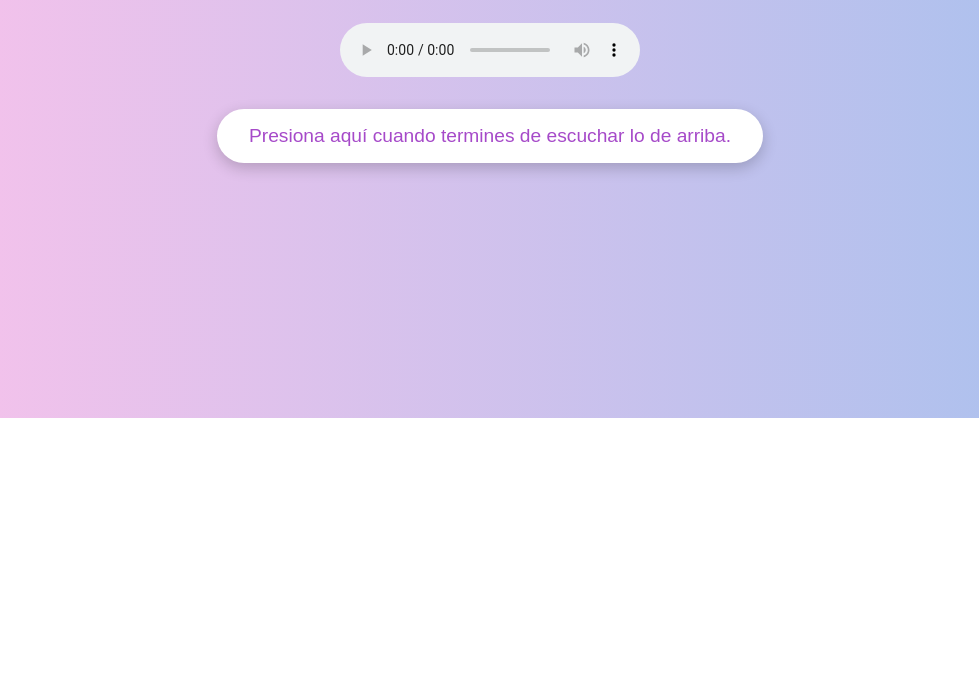
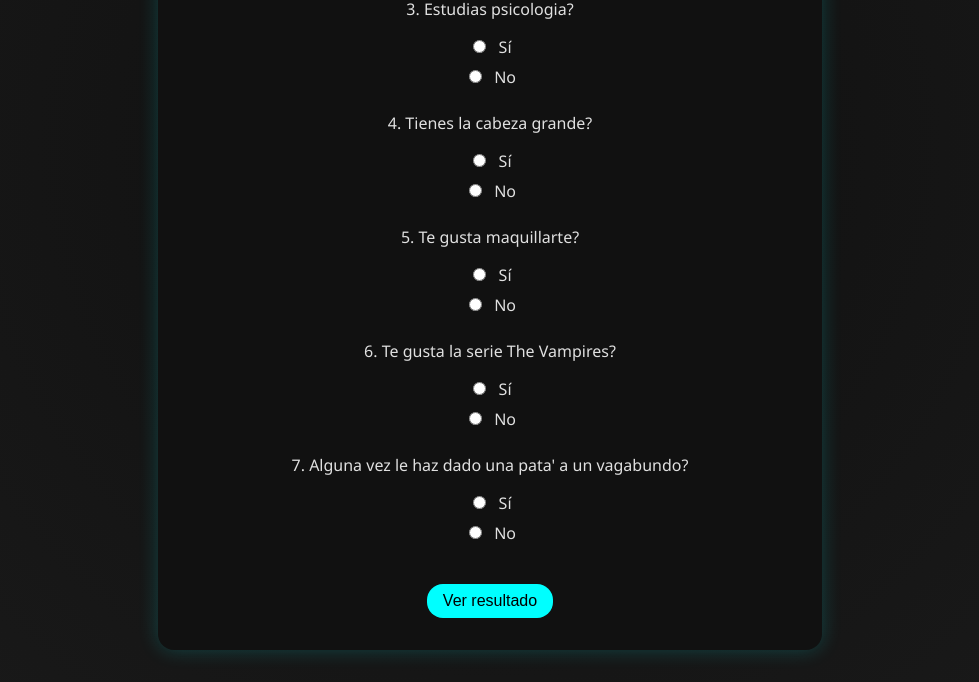
Before and after one commit to Michhoow/Ode, a plain HTML site: page index.html in a window 1280 px wide. Shown: the part 382-1064 px from the top of the page, without its empty margins (150-1129 px from the left). Before the commit the page ends 800 px from the top, so only its background shows below. Drawn offline with Linux system fonts and the light colour scheme.

Commit message:
cambios2

```diff
--- a/index.html
+++ b/index.html
@@ -1,93 +1,133 @@
 <!DOCTYPE html>
 <html lang="es">
 <head>
-  <meta charset="UTF-8">
-  <meta name="viewport" content="width=device-width, initial-scale=1.0">
-  <title>Canción Odyl</title>
-  <link href="https://fonts.googleapis.com/css2?family=Pacifico&display=swap" rel="stylesheet">
+  <meta charset="UTF-8" />
+  <meta name="viewport" content="width=device-width, initial-scale=1.0" />
+  <title>Test de personalidad</title>
   <style>
     body {
       margin: 0;
-      font-family: 'Pacifico', cursive;
-      background: linear-gradient(to right, #fbc2eb, #a6c1ee);
+      font-family: 'Segoe UI', Tahoma, Geneva, Verdana, sans-serif;
+      background: radial-gradient(circle at center, #0f0f0f, #1a1a1a);
+      color: #e0e0e0;
       display: flex;
       flex-direction: column;
       align-items: center;
-      justify-content: center;
-      height: 100vh;
-      color: #fff;
+      padding: 2rem;
+    }
+
+    .container {
+      background: #111;
+      border-radius: 1rem;
+      box-shadow: 0 0 20px #0ff3;
+      max-width: 600px;
+      width: 100%;
+      padding: 2rem;
       text-align: center;
-      animation: fadeIn 2s ease-in-out;
     }
 
     h1 {
-      font-size: 3rem;
-      margin-bottom: 2rem;
-      text-shadow: 2px 2px 5px rgba(0,0,0,0.3);
-      animation: pop 1.5s ease;
+      font-size: 2rem;
+      color: #0ff;
     }
 
-    audio {
-      margin-bottom: 2rem;
-      width: 300px;
-      max-width: 90%;
-      animation: aparecer 1.5s ease forwards;
+    .question {
+      margin: 1.5rem 0;
+    }
+
+    label {
+      display: block;
+      margin: 0.5rem 0;
+      cursor: pointer;
+    }
+
+    input[type="radio"] {
+      margin-right: 0.5rem;
     }
 
     button {
-      padding: 1rem 2rem;
-      background-color: #ffffff;
-      color: #a64ac9;
-      font-size: 1.2rem;
+      background: #0ff;
+      color: #000;
+      padding: 0.5rem 1rem;
       border: none;
-      border-radius: 30px;
+      border-radius: 1rem;
+      font-size: 1rem;
       cursor: pointer;
-      transition: all 0.3s ease;
-      box-shadow: 0 5px 15px rgba(0,0,0,0.2);
-      animation: aparecer 2s ease forwards;
+      margin-top: 1rem;
     }
 
     button:hover {
-      background-color: #ffe4ff;
-      transform: scale(1.05);
+      background: #0cf;
     }
 
-    @keyframes fadeIn {
-      from { opacity: 0; }
-      to { opacity: 1; }
+    #result {
+      margin-top: 2rem;
+      font-size: 1.2rem;
+      display: none;
     }
 
-    @keyframes pop {
-      0% {
-        transform: scale(0.5);
-        opacity: 0;
-      }
-      100% {
-        transform: scale(1);
-        opacity: 1;
-      }
-    }
-
-    @keyframes aparecer {
-      from {
-        opacity: 0;
-        transform: translateY(20px);
-      }
-      to {
-        opacity: 1;
-        transform: translateY(0);
-      }
+    #final-btn {
+      background: #f00;
+      color: #fff;
+      margin-top: 1rem;
     }
   </style>
 </head>
 <body>
-  <h1>Canción Odyl 🎶</h1>
-  <audio controls>
-    <source src="song.mp3" type="audio/mp3">
-    Tu navegador no soporta la reproducción de audio.
-  </audio>
-  <a href="https://www.instagram.com/reel/DIDKMkesM1s/?utm_source=ig_web_copy_link" target="_blank">
-    <button>Presiona aquí cuando termines de escuchar lo de arriba.</button>
-  </a>
+  <div class="container">
+    <h1>Eres una psicopata?</h1>
+    <form id="quiz">
+      <div class="question">
+        <p>1. Te ha dao risa cuando alguien se da un etrallon?</p>
+        <label><input type="radio" name="q1" value="1" required> Sí</label>
+        <label><input type="radio" name="q1" value="0"> No</label>
+      </div>
+      <div class="question">
+        <p>2. Haz tenido una casa (mansion) con piscina?</p>
+        <label><input type="radio" name="q2" value="1" required> Sí</label>
+        <label><input type="radio" name="q2" value="0"> No</label>
+      </div>
+      <div class="question">
+        <p>3. Estudias psicologia?</p>
+        <label><input type="radio" name="q3" value="1" required> Sí</label>
+        <label><input type="radio" name="q3" value="0"> No</label>
+      </div>
+      <div class="question">
+        <p>4. Tienes la cabeza grande?</p>
+        <label><input type="radio" name="q4" value="1" required> Sí</label>
+        <label><input type="radio" name="q4" value="0"> No</label>
+      </div>
+      <div class="question">
+        <p>5. Te gusta maquillarte?</p>
+        <label><input type="radio" name="q5" value="1" required> Sí</label>
+        <label><input type="radio" name="q5" value="0"> No</label>
+      </div>
+      <div class="question">
+        <p>6. Te gusta la serie The Vampires?</p>
+        <label><input type="radio" name="q6" value="1" required> Sí</label>
+        <label><input type="radio" name="q6" value="0"> No</label>
+      </div>
+      <div class="question">
+        <p>7. Alguna vez le haz dado una pata' a un vagabundo?</p>
+        <label><input type="radio" name="q7" value="1" required> Sí</label>
+        <label><input type="radio" name="q7" value="0"> No</label>
+      </div>
+      <button type="submit">Ver resultado</button>
+    </form>
+
+    <div id="result">
+      <p>Resultado: Tienes un <strong>97%</strong> de rasgos psicopatas.</p>
+      <p>Pero tranquila eso no e na, no significa que tu sea media loca (que lo eres). A veces uno simplemente ve la vida de forma diferente... mientras no te desacates, todo estara bien.</p>
+      <button id="final-btn" onclick="window.location.href='https://www.youtube.com/watch?v=5B3JGUXSRJo&ab_channel=sara'">No me presiones</button>
+    </div>
+  </div>
+
+  <script>
+    document.getElementById("quiz").addEventListener("submit", function(e) {
+      e.preventDefault();
+      document.getElementById("quiz").style.display = "none";
+      document.getElementById("result").style.display = "block";
+    });
+  </script>
 </body>
 </html>
```
